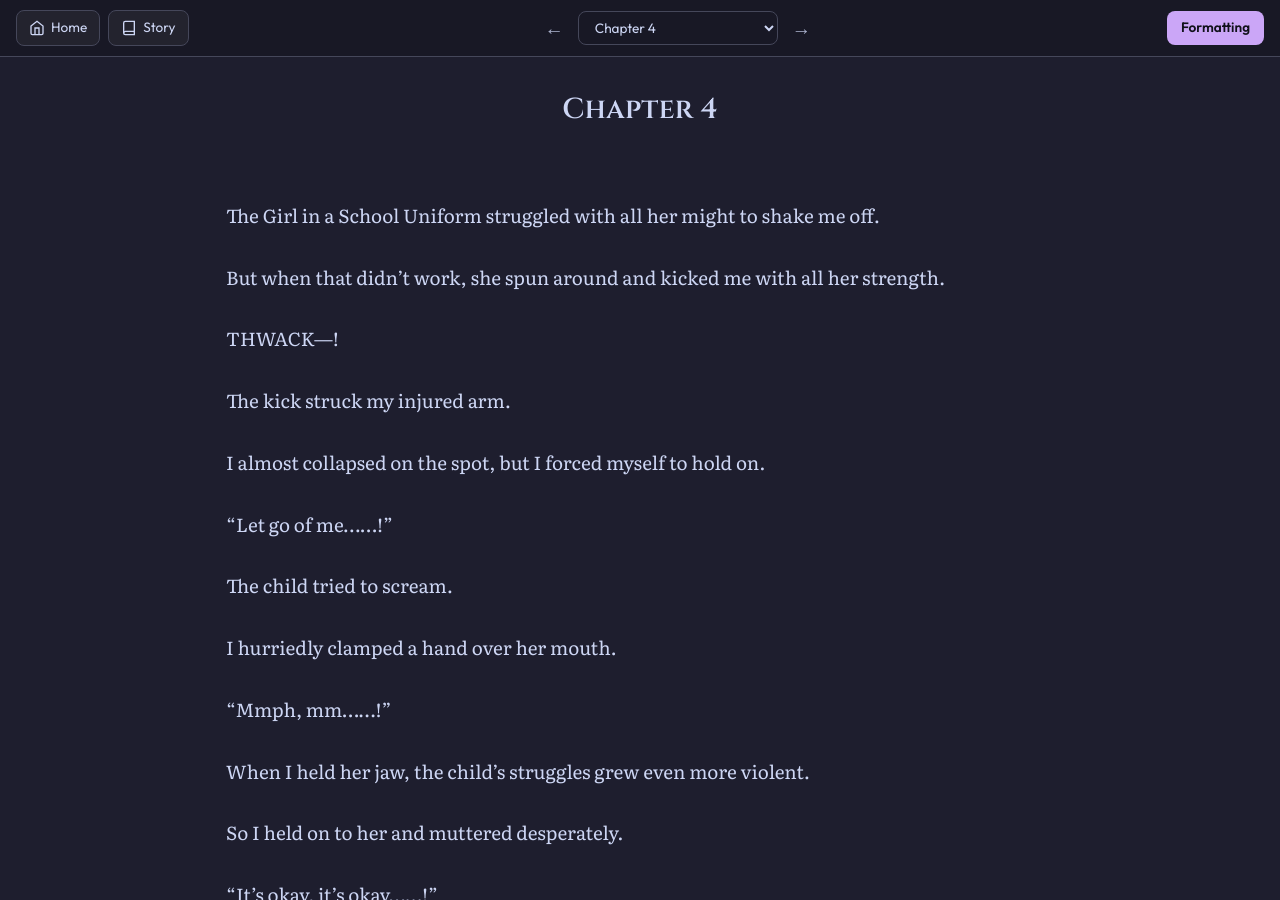
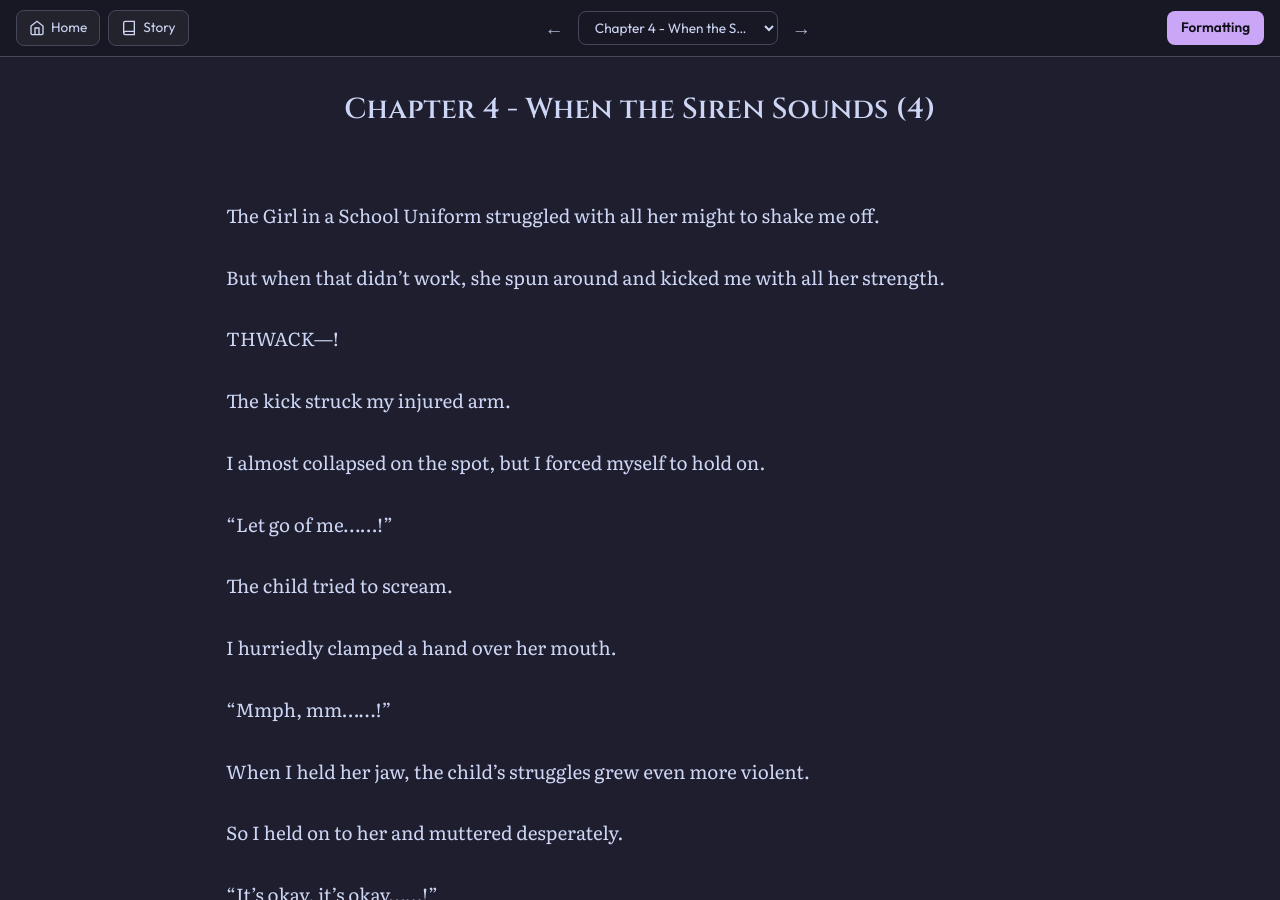
Before and after one commit to soleumn/soleumn.github.io, a Jekyll site: the page built from _chapters/esg/ch4.md, in a window 1280 px wide and 900 px high. Built offline with Jekyll 4.4.1, drawn with Linux system fonts in a browser that asks for light colours; comment, search, counter and statistics services are not loaded.

Commit message:
Update ch4.md

```diff
--- a/_chapters/esg/ch4.md
+++ b/_chapters/esg/ch4.md
@@ -1,5 +1,5 @@
 ---
-title: "Chapter 4"
+title: "Chapter 4 - When the Siren Sounds (4)"
 categories: esg
 capitulo: 4
 ---
```
